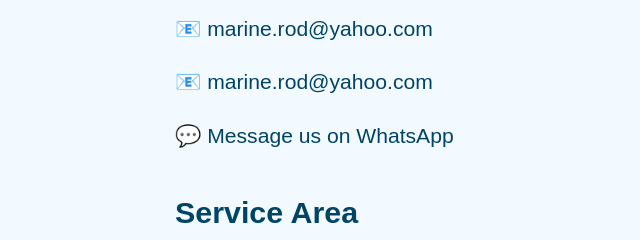
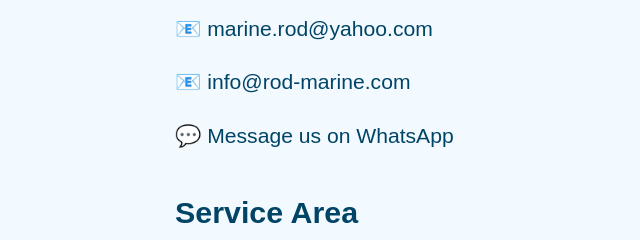
Before and after one commit to gabrielroag/rod-marine, a plain HTML site: page contact.html in a window 1280 px wide. Shown: the part 463-703 px from the top of the page, 65-705 px from the left. Drawn offline with Linux system fonts and the light colour scheme.

Commit message:
Update contact.html

```diff
--- a/contact.html
+++ b/contact.html
@@ -33,7 +33,7 @@
       <ul>
         <li>📞 <a href="tel:+526121118106">+52 612 111 8106</a></li>
         <li>📧 <a href="mailto:marine.rod@yahoo.com">marine.rod@yahoo.com</a></li>
-      	<li>📧 <a href="mailto:info@rod-marine.com">marine.rod@yahoo.com</a></li>
+      	<li>📧 <a href="mailto:info@rod-marine.com">info@rod-marine.com</a></li>
         <li>💬 <a href="https://wa.me/526121118106" target="_blank">Message us on WhatsApp</a></li>
       </ul>
     </section>
```
